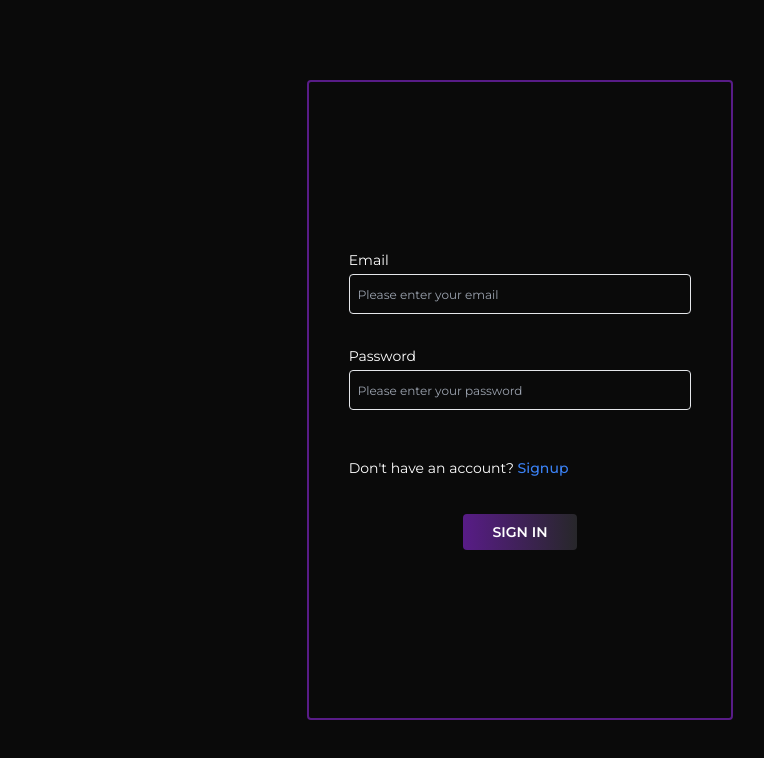
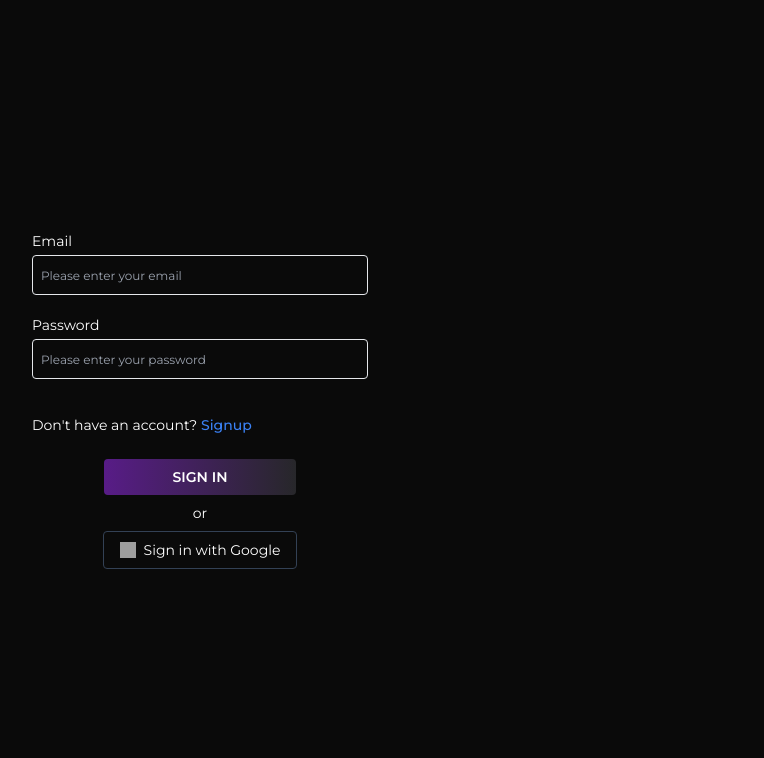
Before and after one commit to amartripathi0/Bi-Gaze, a React (Vite) app in the folder web_frontend/: page /examinee/signin in a window 1280 px wide. Shown: the top 758 px of the page, without its empty margins (440-1204 px from the left). Built offline with nearby package versions, Linux system fonts and the light colour scheme; no server answers; grey boxes are pictures that could not be loaded.

Commit message:
fix: auth page logic

```diff
--- a/web_frontend/src/components/shared/form/Signin.tsx
+++ b/web_frontend/src/components/shared/form/Signin.tsx
@@ -1,27 +1,66 @@
-import { SigninFormData, UserSigninSchema } from "@/types";
+import { SigninFormData, UserSigninSchema, UserType } from "@/types";
 import FormField from "./FormField";
 import { zodResolver } from "@hookform/resolvers/zod";
 import { useForm } from "react-hook-form";
 import PurpleBorderContainer from "@/components/quiz/containers/PurpleBorderContainer";
-import { Link } from "react-router-dom";
+import { Link, useNavigate } from "react-router-dom";
 import PurpleZincButton from "../buttons/PurpleZincButton";
-function SigninForm({ userType }: { userType: string }) {
+import {
+  signInWithEmailAndPassword,
+  signInWithPopup,
+  GoogleAuthProvider,
+} from "firebase/auth";
+import { auth } from "../../../firebase";
+import { useState } from "react";
+import { FirebaseError } from "firebase/app";
+
+function SigninForm({ userType }: { userType: UserType }) {
   const {
     register,
     handleSubmit,
     formState: { errors },
   } = useForm<SigninFormData>({ resolver: zodResolver(UserSigninSchema) });
+  const navigate = useNavigate();
+  const [isLoading, setIsLoading] = useState(false);
+  const onSubmit = async ({ email, password }: SigninFormData) => {
+    try {
+      setIsLoading(true);
+      const userCredentials = await signInWithEmailAndPassword(
+        auth,
+        email,
+        password
+      );
+      setIsLoading(false);
 
-  const onSubmit = async (data: SigninFormData) => {
-    console.log(data);
+      if (userCredentials.user) {
+        navigate(`/${userType}`);
+      }
+    } catch (error) {
+      setIsLoading(false);
+      if (error instanceof FirebaseError) {
+        console.error("Errr", error.code);
+      }
+    }
   };
+
+  const handleGoogleSignIn = async () => {
+    const provider = new GoogleAuthProvider();
+    try {
+      const { user } = await signInWithPopup(auth, provider);
+      if (user) {
+        navigate(`/${userType}`);
+      }
+    } catch (error) {
+      console.error("Error signing in with Google:", error);
+    }
+  };
+
   return (
-    <div className="flex justify-end items-center h-screen w-screen">
     <form
       onSubmit={handleSubmit(onSubmit)}
-        className="w-1/2 h-full flex-center "
+      className="flex justify-center items-center h-screen"
     >
-        <PurpleBorderContainer additionalStyles="flex-col justify-center gap-5 flex p-10  w-2/3 h-4/5 border-2 ">
+      <PurpleBorderContainer additionalStyles="flex-col gap-2 flex p-6 w-1/2 max-w-sm">
         <FormField
           type="email"
           placeholder="Email"
@@ -37,21 +76,41 @@ function SigninForm({ userType }: { userType: string }) {
           register={register}
           error={errors.password}
         />
+
         <p className="text-sm my-4">
           Don't have an account?{" "}
           <Link
-              to={"/" + userType + "/signup"}
+            to={`/${userType}/signup`}
             replace={true}
             className="text-blue-500 font-medium hover:underline"
           >
             Signup
           </Link>
         </p>
-          <PurpleZincButton type="submit" label="Sign In" additionalStyles="w-1/3 mx-auto py-2 font-semibold uppercase"/>
 
+        <PurpleZincButton
+          isLoading={isLoading}
+          type="submit"
+          label="Sign In"
+          additionalStyles="mx-auto py-2 font-semibold uppercase"
+        />
+        <span className="mx-auto text-sm">or</span>
+        <div className="flex items-center justify-center mx-auto text-sm">
+          <button
+            className="px-4 py-2 border flex items-center gap-2 border-slate-700 rounded hover:border-slate-400 hover:text-neutral-200 hover:shadow transition duration-150"
+            onClick={handleGoogleSignIn}
+          >
+            <img
+              className="w-4 h-4"
+              src="https://www.svgrepo.com/show/475656/google-color.svg"
+              loading="lazy"
+              alt="google logo"
+            />
+            <span>Sign in with Google</span>
+          </button>
+        </div>
       </PurpleBorderContainer>
     </form>
-    </div>
   );
 }
 
--- a/web_frontend/src/components/shared/form/Signup.tsx
+++ b/web_frontend/src/components/shared/form/Signup.tsx
@@ -1,5 +1,5 @@
 import { useForm } from "react-hook-form";
-import { SignupFormData, UserSignupSchema } from "@/types";
+import { SignupFormData, UserSignupSchema, UserType } from "@/types";
 import FormField from "./FormField";
 import { zodResolver } from "@hookform/resolvers/zod";
 import PurpleBorderContainer from "@/components/quiz/containers/PurpleBorderContainer";
@@ -12,11 +12,14 @@ import {
   GoogleAuthProvider,
 } from "firebase/auth";
 import { auth } from "../../../firebase";
+import { useState } from "react";
 
 const provider = new GoogleAuthProvider();
 
-function SignupForm({ userType }: { userType: string }) {
+function SignupForm({ userType }: { userType: UserType }) {
   const navigate = useNavigate();
+  const [isLoading, setIsLoading] = useState(false);
+
   const {
     register,
     handleSubmit,
@@ -25,15 +28,16 @@ function SignupForm({ userType }: { userType: string }) {
 
   const onSubmit = async ({ email, password }: SignupFormData) => {
     try {
+      setIsLoading(true);
       const userCredential = await createUserWithEmailAndPassword(
         auth,
         email,
         password
       );
       await updateProfile(userCredential.user, { displayName: userType });
-
+      setIsLoading(false);
       if (userCredential.user) {
-        navigate("/examinee");
+        navigate(`/${userType}`);
       }
     } catch (error) {
       console.error("Error signing up:", error);
@@ -46,7 +50,7 @@ function SignupForm({ userType }: { userType: string }) {
       await updateProfile(userCredential.user, { displayName: userType });
 
       if (userCredential.user) {
-        navigate("/examinee");
+        navigate(`/${userType}`);
       }
     } catch (error) {
       console.error("Error during Google sign-in:", error);
@@ -95,6 +99,7 @@ function SignupForm({ userType }: { userType: string }) {
         </p>
 
         <PurpleZincButton
+          isLoading={isLoading}
           type="submit"
           label="Sign Up"
           additionalStyles=" mx-auto py-2 font-semibold uppercase"
--- a/web_frontend/src/pages/examiner/auth/ExaminerSignin.tsx
+++ b/web_frontend/src/pages/examiner/auth/ExaminerSignin.tsx
@@ -1,9 +1,7 @@
-import SigninForm from "@/components/shared/form/Signin"
+import SigninForm from "@/components/shared/form/Signin";
 
 function ExaminerSignin() {
-  return (
-    <div><SigninForm userType="examiner"/></div>
-  )
+  return <SigninForm userType="examiner" />;
 }
 
-export default ExaminerSignin
+export default ExaminerSignin;
--- a/web_frontend/src/pages/examiner/auth/ExaminerSignup.tsx
+++ b/web_frontend/src/pages/examiner/auth/ExaminerSignup.tsx
@@ -1,9 +1,7 @@
-import SignupForm from '@/components/shared/form/Signup'
+import SignupForm from "@/components/shared/form/Signup";
 
 function ExaminerSignup() {
-  return (
-    <div><SignupForm userType="examiner"/></div>
-  )
+  return <SignupForm userType="examiner" />;
 }
 
-export default ExaminerSignup
+export default ExaminerSignup;
--- a/web_frontend/src/types/index.ts
+++ b/web_frontend/src/types/index.ts
@@ -27,6 +27,8 @@ export type ButtonProps = {
   icon?: LucideIcon;
   isLoading : boolean
 };
+
+export type UserType = "examinee" | "examiner";
 
 export interface ExamineeTestResponse extends QuestionProp {
   selectedOption: string;
```
Lines whose indentation alone changed are shown as unchanged.
